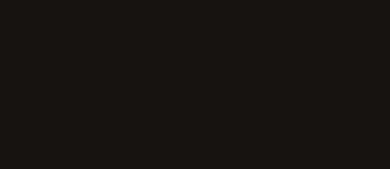
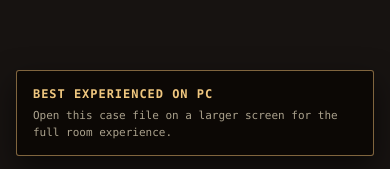
Before and after one commit to salemalrez3/portfolio, a React (Vite) app: page / in a window 390 px wide. Shown: the part 672-841 px from the top of the page. Built offline with nearby package versions, Linux system fonts and the light colour scheme.

Commit message:
final touches

```diff
--- a/src/App.css
+++ b/src/App.css
@@ -5,6 +5,44 @@
   height: 100vh;
   background-color: #171311;
   overflow: hidden;
+}
+
+.device-notice {
+  display: none;
+}
+
+@media (max-width: 720px) {
+  .device-notice {
+    position: fixed;
+    right: 16px;
+    bottom: 16px;
+    left: 16px;
+    z-index: 1000;
+    display: flex;
+    flex-direction: column;
+    gap: 5px;
+    padding: 14px 16px;
+    border: 1px solid rgba(224, 178, 110, 0.55);
+    border-radius: 3px;
+    background: rgba(12, 8, 5, 0.92);
+    box-shadow: 0 12px 30px rgba(0, 0, 0, 0.55);
+    color: #e8dcc0;
+    font-family: "JetBrains Mono", "SF Mono", Menlo, monospace;
+    font-size: 11px;
+    line-height: 1.5;
+    pointer-events: none;
+  }
+
+  .device-notice strong {
+    color: #f0c77f;
+    font-size: 12px;
+    letter-spacing: 0.08em;
+    text-transform: uppercase;
+  }
+
+  .device-notice span {
+    color: rgba(232, 220, 192, 0.72);
+  }
 }
 
 .room {
--- a/src/App.tsx
+++ b/src/App.tsx
@@ -11,6 +11,10 @@ export default function App() {
       {page === "home"
         ? <HomePage onOpenMap={() => setPage("job-map")} />
         : <JobMapPage onBack={() => setPage("home")} />}
+      <div className="device-notice" role="status">
+        <strong>Best experienced on PC</strong>
+        <span>Open this case file on a larger screen for the full room experience.</span>
+      </div>
     </div>
   );
 }
--- a/src/components/Vault.tsx
+++ b/src/components/Vault.tsx
@@ -57,9 +57,11 @@ export default function Vault() {
                 }}
               >
                 <span className="disc-platter">
+                  <span className="disc-track-ring" />
                   <span className="disc-label">
                     <CassetteSigil sigil={item.signature.sigil} size={12} />
                   </span>
+                  <span className="disc-hole" />
                 </span>
                 <span className="disc-name">{item.name}</span>
               </span>
@@ -129,7 +131,7 @@ export default function Vault() {
               <form className="vault-lock" onSubmit={unlock}>
                 <span className="vault-kicker">DIGITAL LOCK</span>
                 <h2>Safe locked</h2>
-                <p>Enter the four-digit code from the clue paper.</p>
+                <p style={{fontSize:'14px'}}>Enter the four-digit code from the clue paper to get the disks.</p>
                 <input
                   value={password}
                   onChange={(e) => {
--- a/src/components/vault.css
+++ b/src/components/vault.css
@@ -97,24 +97,37 @@
   position: relative;
   width: 100%;
   aspect-ratio: 1;
-  max-width: 44px;
+  max-width: 52px;
   border-radius: 50%;
   display: grid;
   place-items: center;
   background:
-    /* subtle CD sheen */
     conic-gradient(
-      from 220deg,
-      rgba(255, 255, 255, 0.22),
-      transparent 20%,
-      rgba(255, 255, 255, 0.12) 45%,
-      transparent 70%,
-      rgba(255, 255, 255, 0.22)
+      from 205deg,
+      rgba(255, 255, 255, 0.42) 0deg,
+      transparent 28deg,
+      rgba(255, 255, 255, 0.16) 58deg,
+      transparent 105deg,
+      rgba(255, 255, 255, 0.24) 150deg,
+      transparent 205deg,
+      rgba(255, 255, 255, 0.32) 260deg,
+      transparent 320deg
     ),
-    var(--accent, #c99743);
+    radial-gradient(
+      circle at 34% 28%,
+      rgba(255, 255, 255, 0.62),
+      transparent 22%
+    ),
+    radial-gradient(
+      circle,
+      color-mix(in srgb, var(--accent, #c99743) 68%, #dce7e5),
+      var(--accent, #c99743) 72%,
+      #252a2b 100%
+    );
   box-shadow:
     inset 0 0 0 1px rgba(255, 255, 255, 0.28),
-    inset 0 0 0 2px rgba(0, 0, 0, 0.3),
+    inset 0 0 0 2px rgba(0, 0, 0, 0.35),
+    inset 0 0 0 7px rgba(255, 255, 255, 0.07),
     0 2px 4px rgba(0, 0, 0, 0.7),
     0 0 0 1px rgba(0, 0, 0, 0.85);
   transition: transform 0.18s ease, filter 0.18s ease;
@@ -127,7 +140,7 @@
 /* ---- cream label printed in the middle ---- */
 .disc-label {
   position: absolute;
-  inset: 24%;
+  inset: 25%;
   border-radius: 50%;
   display: grid;
   place-items: center;
@@ -136,6 +149,30 @@
   box-shadow:
     inset 0 0 0 1px rgba(0, 0, 0, 0.25),
     0 1px 1px rgba(0, 0, 0, 0.3);
+}
+
+.disc-track-ring {
+  position: absolute;
+  inset: 12%;
+  border: 1px solid rgba(255, 255, 255, 0.24);
+  border-radius: 50%;
+  box-shadow:
+    inset 0 0 0 1px rgba(0, 0, 0, 0.2),
+    0 0 0 1px rgba(255, 255, 255, 0.08);
+  pointer-events: none;
+}
+
+.disc-hole {
+  position: absolute;
+  inset: 42%;
+  border: 1px solid rgba(0, 0, 0, 0.48);
+  border-radius: 50%;
+  background: radial-gradient(circle at 35% 30%, #c9d1ce 0%, #535b5b 42%, #15191a 100%);
+  box-shadow:
+    0 0 0 1px rgba(255, 255, 255, 0.3),
+    inset 0 1px 1px rgba(255, 255, 255, 0.3);
+  z-index: 2;
+  pointer-events: none;
 }
 
 /* ---- name below the disc ---- */
@@ -486,6 +523,9 @@
     gap: 6px 5px;
     padding: 10px 8px 9px;
   }
+  .disc-platter {
+    max-width: 42px;
+  }
   .cassette-name {
     font-size: 7px;
   }
--- a/src/corkBoardCards/data.ts
+++ b/src/corkBoardCards/data.ts
@@ -21,7 +21,7 @@ export const PAPERS: Paper[] = [
   { id: "p1", label: "CASE 001", detail: "Full-stack engineering at Solution Soft Inc. Enterprise web apps. React, ASP.NET, DevExpress.", top: 6, left: 3, w: 40, h: 22, rot: -9, type: "card", curl: "br" },
   { id: "p2", label: "Secret", detail: "Adaptive Transit Navigation System — published May 2026 on ResearchGate.", top: 2, left: 42, w: 46, h: 20, rot: 7, type: "torn", curl: null },
   { id: "p3", label: "S@L3M", detail: "Dr. Hero — production learning platform with video lessons and instructor dashboards.", top: 22, left: 32, w: 30, h: 28, rot: -4, type: "photo", curl: null },
-  { id: "p4", label: "EMPTY CARD", detail: "Damascus Vision — civic survey platform. Custom public surveys, citizen feedback.", top: 38, left: 4, w: 34, h: 18, rot: 14, type: "card", curl: "tl" },
+  { id: "p4", label: "GO TO THE EMPTY CARD", detail: "Damascus Vision — civic survey platform. Custom public surveys, citizen feedback.", top: 38, left: 4, w: 34, h: 18, rot: 14, type: "card", curl: "tl" },
   { id: "p5", label: "Invisible Ink", detail: "Meddit — Syrian Hackathon 2025 winner. FastAPI + WebSocket chat.", top: 42, left: 44, w: 42, h: 26, rot: -18, type: "note", curl: null },
   { id: "p6", label: "20:05", detail: "D.O.B. — 01 / 01 / 2005. Damascus.", top: 66, left: 10, w: 20, h: 22, rot: 9, type: "receipt", curl: null },
   { id: SECRET_PAPER_ID, label: "", detail: "", top: 68, left: 38, w: 46, h: 24, rot: -6, type: "torn", curl: null },
--- a/src/corkBoardCards/lighter.css
+++ b/src/corkBoardCards/lighter.css
@@ -150,7 +150,7 @@
   transform: translateX(-50%);
   color: rgba(255, 200, 140, 0.5);
   pointer-events: none;
-  font-size: 9px;
+  font-size: 16px;
   letter-spacing: 0.3em;
   text-transform: uppercase;
   white-space: nowrap;
```
